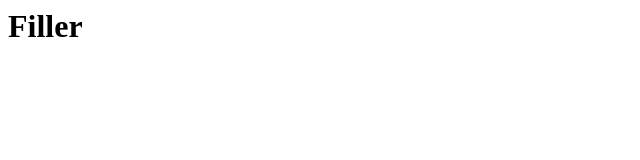
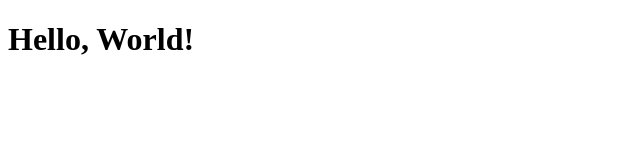
Before and after one commit to sarahbroida/hello_world, a plain HTML site: page index.html in a window 1280 px wide. Shown: the whole page, without its empty margins (0-640 px from the left). Drawn offline with Linux system fonts and the light colour scheme.

Commit message:
Added h1

```diff
--- a/index.html
+++ b/index.html
@@ -1 +1,11 @@
-<h1>Filler</h1>
+<!DOCTYPE html>
+<html lang="en">
+<head>
+    <meta charset="UTF-8">
+    <meta name="viewport" content="width=device-width, initial-scale=1.0">
+    <title>Hello, World!</title>
+</head>
+<body>
+    <h1>Hello, World!</h1>
+</body>
+</html>
```
